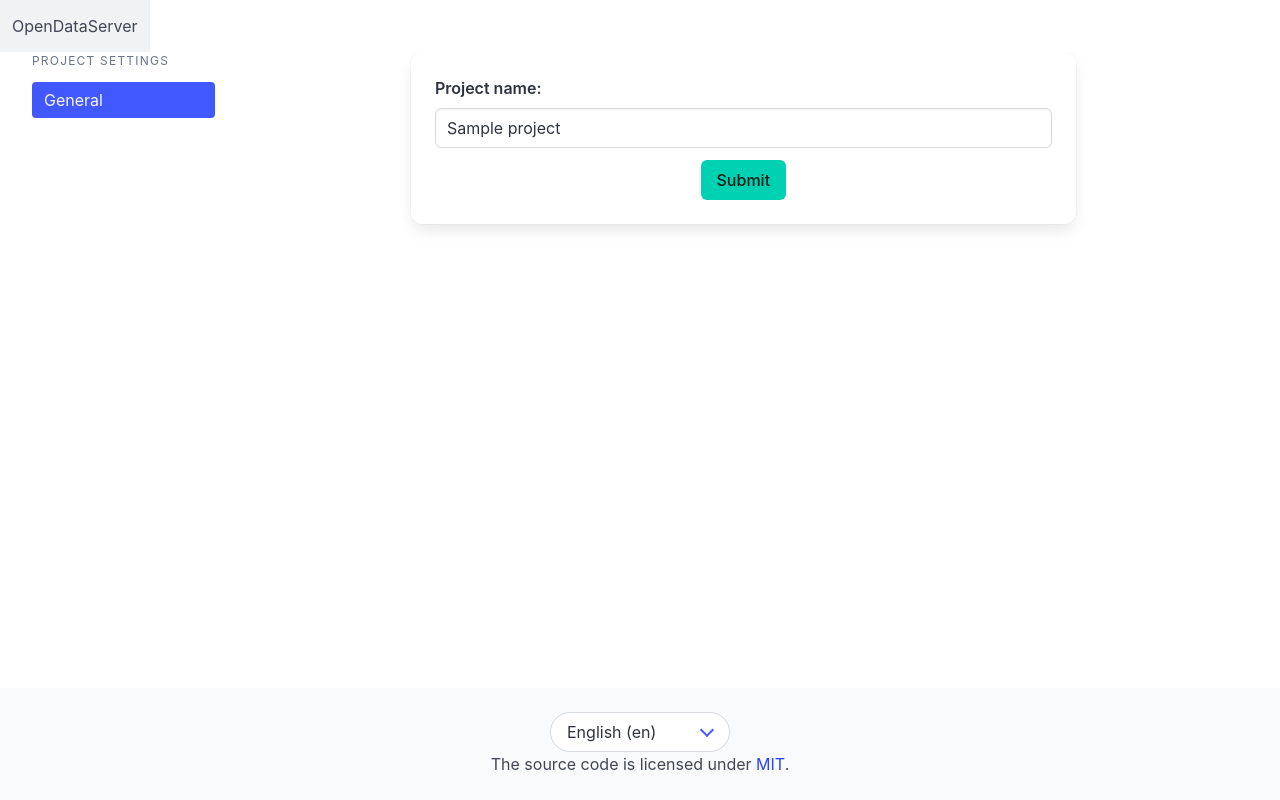
After one commit to OpenDataServer/opendataserver, a Django app: page /en/projects/details/1/settings/general in a window 1280 px wide. The commit adds this page. Run offline with Django 3.2, Linux system fonts and the light colour scheme; tables that the repository leaves empty hold one stand-in row (values such as "Sample post"); style sheets or scripts are compiled from the project's sources; parts of the project's set-up code (start-up, migrations or seed data) failed here and were passed over; some libraries are stand-ins or nearby versions.

Commit message:
Added General Project Settings

```diff
--- /dev/null
+++ b/projects/templates/details/settings/general.html
@@ -0,0 +1,31 @@
+{% extends 'project_base.html' %}
+{% load i18n %}
+{% block innercontent %}
+    <section class="container">
+        <div class="columns">
+            <div class="column is-8 is-offset-2">
+                <div class="card">
+                    <div class="card-content">
+                        <form method="post" action="">
+                            {% csrf_token %}
+                            <div class="field">
+                                <label for="{{ form.name.id_for_label }}"
+                                       class="label">{% trans 'Project name' %}:</label>
+                                <div class="control">
+                                    <input required class="input" id="{{ form.name.id_for_label }}"
+                                           name="{{ form.name.name }}" value="{{ form.name.value }}" type="text"
+                                           placeholder="{% trans 'Project name' %}"/>
+                                </div>
+                            </div>
+                            <div class="field columns is-centered" style="margin: 0">
+                                <div class="control">
+                                    <button class="button is-primary" value="login">{% trans 'Submit' %}</button>
+                                </div>
+                            </div>
+                        </form>
+                    </div>
+                </div>
+            </div>
+        </div>
+    </section>
+{% endblock %}
--- /dev/null
+++ b/projects/templates/project_base.html
@@ -0,0 +1,11 @@
+{% extends "base.html" %}
+{% block content %}
+    <div class="container is-fluid">
+        <div class="columns">
+            {% include 'sidenav.html' %}
+            <aside class="column is-10-desktop is-12-mobile">
+                {% block innercontent %}{% endblock %}
+            </aside>
+        </div>
+    </div>
+{% endblock %}
--- /dev/null
+++ b/projects/templates/sidenav.html
@@ -0,0 +1,11 @@
+<aside class="menu column is-2-desktop is-12-mobile">
+      <p class="menu-label">
+        Project Settings
+      </p>
+    <ul class="menu-list">
+        <li>
+            {% url "projects:project_settings_general" project_id=request.resolver_match.kwargs.project_id as settings_url %}
+            <a {% if settings_url == request.path %}class="is-active"{% endif %}>General</a>
+        </li>
+    </ul>
+</aside>
--- a/projects/urls.py
+++ b/projects/urls.py
@@ -1,9 +1,10 @@
 from django.urls import path
 
-from projects.views import project_list
+from projects.views import project_list, project_settings
 
 app_name = 'projects'
 
 urlpatterns = [
     path('', project_list.project_list, name='list'),
+    path('details/<int:project_id>/settings/general', project_settings.general, name="project_settings_general")
 ]
--- /dev/null
+++ b/projects/views/project_settings.py
@@ -0,0 +1,32 @@
+from django import forms
+from django.shortcuts import render, get_object_or_404, redirect
+
+from projects.models import Project
+
+
+class GeneralSettingsForm(forms.ModelForm):
+
+    class Meta:
+        model = Project
+        fields = ('name',)
+
+
+def general(request, project_id):
+    project = get_object_or_404(Project, id=project_id)
+    if request.method == 'POST':
+        form = GeneralSettingsForm(request.POST, instance=project)
+        if form.is_valid():
+            form.save()
+            return render(
+                request=request,
+                template_name='details/settings/general.html',
+                context={'form': form}
+            )
+
+    else:
+        form = GeneralSettingsForm(instance=project)
+        return render(
+            request=request,
+            template_name='details/settings/general.html',
+            context={'form': form}
+        )
--- a/templates/base.html
+++ b/templates/base.html
@@ -11,8 +11,6 @@
     <link rel="stylesheet" href="https://cdn.labcode.de/libs/bulma/0.8.0/bulma.min.css"
           integrity="sha256-D9M5yrVDqFlla7nlELDaYZIpXfFWDytQtiV+TaH6F1I=" crossorigin="anonymous">
     <link href="{% sass_src 'style.scss' %}" rel="stylesheet">
-    <link rel="stylesheet" href="https://cdn.labcode.de/fonts/roboto/roboto.css"
-          integrity="sha256-TEgwY21rk+QPXDK5tBKqphqBjGNrtFdrFMpxMgMIlxI=" crossorigin="anonymous"/>
     <script src="https://cdn.labcode.de/libs/jquery/3.3.1/jquery.min.js"
             integrity="sha256-FgpCb/KJQlLNfOu91ta32o/NMZxltwRo8QtmkMRdAu8=" crossorigin="anonymous"></script>
     <link rel="stylesheet" href="https://cdn.labcode.de/fonts/fontawesome/5.3.1/css/all.min.css"
```
Also changed, not shown: projects/templates/list.html (+6 -6 lines).
